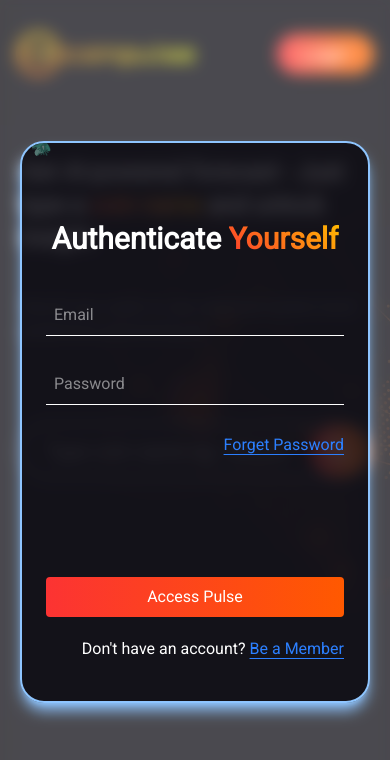
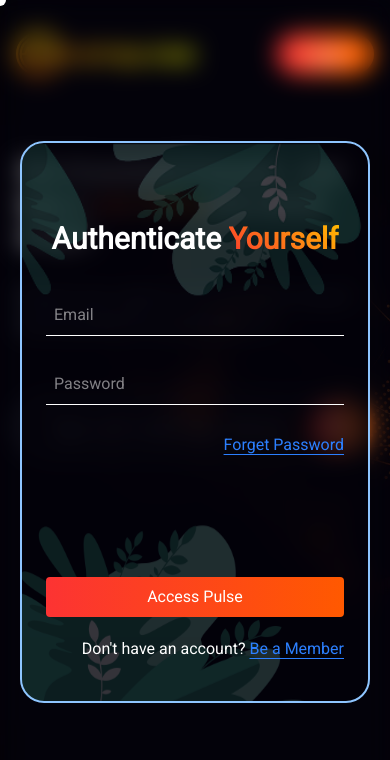
Before and after one commit to shamrozkhan0/coinpulse, a React (Vite) app in the folder frontend/: page / in a window 390 px wide. Both pictures are taken after a click on the button "Login". Shown: the top 760 px of the page. Built offline with nearby package versions, Linux system fonts and the light colour scheme.

Commit message:
Workign on the website smoothness aniamtions with framer

```diff
--- a/frontend/package.json
+++ b/frontend/package.json
@@ -23,7 +23,8 @@
     "react": "^19.1.0",
     "react-dom": "^19.1.0",
     "react-router-dom": "^6.30.1",
-    "react-typed": "^2.0.12"
+    "react-typed": "^2.0.12",
+    "swiper": "^11.2.10"
   },
   "devDependencies": {
     "@eslint/js": "^9.25.0",
--- a/frontend/src/App.jsx
+++ b/frontend/src/App.jsx
@@ -1,4 +1,4 @@
-import { useEffect, useState, } from "react";
+import { useEffect, useRef, useState, } from "react";
 import { ThemeProvider } from "./context/context";
 import "./App.css";
 
@@ -6,6 +6,7 @@ import "./App.css";
 import Loader from "./Components/Loader";
 import ComponentsWrapper from "./Components/ComponentsWrapper";
 import MouseBall from './Features/MouseBall';
+import CustomCursor from "./Features/CustomCursor";
 
 
 function App() {
@@ -42,6 +43,7 @@ function App() {
 
   return (
     <ThemeProvider>
+      <CustomCursor  />
       {showContent ? <ComponentsWrapper /> : <Loader DOMLoaded={isloaded} />}
     </ThemeProvider>
   );
--- a/frontend/src/Components/AuthenticationModal.jsx
+++ b/frontend/src/Components/AuthenticationModal.jsx
@@ -13,41 +13,47 @@ import plantImage from "../assets/images/plant.png";
 import singlePlantImage from "../assets/images/plant1.svg";
 
 
-const AuthenticationModal = ({ isVisible, onClose}) => {
+const AuthenticationModal = ({ isVisible, onClose }) => {
   const [login, setLogin] = useState(true);
-  const isDark = useContext(ThemeContext);
+  // const isDark = useContext(ThemeContext);
   const isMobile = useContext(MobileSizeContext);
 
 
   return (
     <>
-      <div
+      <motion.div
         onClick={onClose}
-      className={`w-full h-full absolute top-0 left-0 bg-[#ffffff48]  transition-all ease-in-out duration-400 flex items-center justify-center px-5
-        ${isVisible
-          ? "backdrop-blur-sm opacity-100 z-[99999] pointer-events-auto"
-          : "backdrop-blur-none opacity-0 z-[-2] pointer-events-none"
+        initial={{ opacity: 0, zIndex: -2 }}
+        animate={
+          isVisible
+            ? { opacity: 1, zIndex: 999 }
+            : { opacity: 0, zIndex: -2 }
         }
+        transition={{ ease: "easeInOut", duration: 0.3 }}
+        className={`
+    w-full h-full absolute top-0 left-0 flex items-center justify-center px-5
+    ${isVisible ? "backdrop-blur-md pointer-events-auto" : "backdrop-blur-none pointer-events-none"}
   `}
       >
+
         <motion.div
           initial={{ y: 100, opacity: 0, scale: 0.9 }}
           animate={isVisible ? { y: 0, opacity: 1, scale: 1 } : { y: 100, opacity: 0, scale: 0.9 }}
-        transition={{ ease: "easeInOut", duration: 0.3 }}
+          transition={{ ease: "easeInOut", duration: 0.2 }}
           role="dialog"
           aria-modal="true"
           aria-labelledby="Authenticate Yourself"
           onClick={(e) => e.stopPropagation()}
-        className={`rounded-3xl overflow-hidden w-full max-w-[800px] h-full max-h-[562px] bg-cover bg-center bg-[] bg-[#03020ac4] border-2 border-blue-300 shadow-lg shadow-blue-300`}
+          className={`rounded-3xl overflow-hidden w-full max-w-[800px] h-full max-h-[562px] bg-cover bg-center bg-[] bg-[#03020ac4] border-2 border-blue-300 `}
         >
           <div className="relative grid grid-cols-12 h-full w-full">
             <div
-            className={`col-span-0 sm:col-span-5  relative  flex items-center justify-between`}
+              className={`col-span-0 sm:col-span-5 ${isMobile ? '' : 'relative'} flex items-center justify-between`}
             >
               <img
                 src={plantImage}
                 alt="coinpulse - login and signup page decorations"
-              className={`absolute top-0 left-0 w-full opacity-50 `}
+                className={`absolute top-0 right-0 w-full  ${isMobile ? "opacity-20" : "opacity-50"}`}
               />
 
               {!isMobile && (
@@ -67,7 +73,7 @@ const AuthenticationModal = ({ isVisible, onClose}) => {
               <img
                 src={singlePlantImage}
                 alt="coinpulse - login and signup page decorations"
-              className={`rotate-180 absolute -bottom-10 -left-10 w-full opacity-40`}
+                className={`rotate-180 absolute -bottom-10 -left-10 w-full ${isMobile ? "opacity-20" : "opacity-50"}`}
               />
             </div>
 
@@ -80,7 +86,7 @@ const AuthenticationModal = ({ isVisible, onClose}) => {
             </div>
           </div>
         </motion.div>
-    </div>
+      </motion.div>
     </>
 
   );
--- a/frontend/src/Components/Banner.jsx
+++ b/frontend/src/Components/Banner.jsx
@@ -2,6 +2,40 @@ import React, { useRef } from 'react'
 
 import { faMagnifyingGlass } from '@fortawesome/free-solid-svg-icons'
 import { FontAwesomeIcon } from '@fortawesome/react-fontawesome'
+
+import { Swiper, SwiperSlide } from 'swiper/react';
+
+    const coinsData = [
+        {
+            "_id": "6863aeba880e10760331a63d",
+            "symbol": "bybit-staked-sol",
+            "name": "bbsol",
+            "image": "https://coin-images.coingecko.com/coins/images/40095/large/400x400.png?1725628094",
+            "priceChange": -1.1561,
+            "__v": 0
+        },
+        {
+            "_id": "6863aeba880e10760331a63e",
+            "symbol": "zksync",
+            "name": "zk",
+            "image": "https://coin-images.coingecko.com/coins/images/38043/large/ZKTokenBlack.png?1718614502",
+            "priceChange": -4.59816,
+            "__v": 0
+        },
+]
+
+function test(data){
+  let num = 0
+  for (const coin of data) {
+    // console.log(coin)
+    console.log(num += 1 , coin.image)
+  }
+
+}
+
+test(coinsData)
+
+// console.log(coinsData[0].name)
 
 const SearchBar = () => {
   const inputRef = useRef(null)
@@ -17,17 +51,36 @@ const SearchBar = () => {
   )
 }
 
+// const CryptoCoins = (data) => {
+//   // console.log(props.name)
+//   console.log(data.map((coin)=> console.log(coin)))
+//   return (
+//     // <div className="">
+//     //   {
+
+//     //   }
+//     // </div>
+//   )
+// }
+
+
 const Banner = () => {
   return (
     <section className=''>
-     <div className='container mx-auto flex flex-col items-center justify-center px-3 sm:px-10 xl:px-50 py-20 gap-20 '>
-       <div className="flex flex-col gap-10">
-        <h1 className='text-white text-2xl md:text-4xl lg:text-5xl font-roboto font-semibold text-start leading-snug '>Get AI-powered forecast - Just type a <span className='text-gradient'>coin name</span> and unlock insight</h1>
-        <p className='text-gray-500 font-roboto text-md xl:text-2xl text-start w-full'>Search any crypto to see real-time market trend predictions powered by AI.</p>
+      <div className='container mx-auto flex flex-col items-center justify-center px-3 sm:px-10 xl:px-50 py-20  gap-15 sm:gap-20 '>
+        <div className="flex flex-col gap-7 sm:gap-10">
+          <h1 className='text-white text-2xl xs:text-3xl md:text-4xl lg:text-5xl font-roboto font-semibold text-start leading-snug '>Get AI-powered forecast - Just type a <span className='text-gradient'>coin name</span> and unlock insight</h1>
+          <p className='text-gray-500 font-roboto text-lg xl:text-2xl text-start w-full'>Search any crypto to see real-time market trend predictions powered by AI.</p>
+        </div>
+
+        <SearchBar />
+
+        <Swiper>
+          {/* <SwiperSlide><CryptoCoins props={coinsData} /></SwiperSlide> */}
+        </Swiper>
+
+
       </div>
-
-      <SearchBar />
-     </div>
     </section>
   )
 }
--- a/frontend/src/Components/ComponentsWrapper.jsx
+++ b/frontend/src/Components/ComponentsWrapper.jsx
@@ -26,11 +26,11 @@ const ComponentsWrapper = () => {
     return (
         <div
             style={{ backgroundImage: `url(${bgImage})`, backgroundSize: 'cover' }}
-            className={`relative h-screen w-screen transition-opacity ease-in-out duration-800 overflow-hidden px-2
+            className={`relative h-screen w-screen transition-opacity ease-in-out  duration-800 overflow-hidden px-2
            ${render ? "opacity-100" : "opacity-0"}`}
         >
-            {!isTabletSize ? <MouseBall stickyElement={stickyElement} /> : null}
-            <div className="z-[100]">
+            {/* {!isTabletSize ? <MouseBall stickyElement={stickyElement} /> : null} */}
+            <div className="">
                 <Navbar ref={stickyElement} />
                 <Banner />
             </div>
--- a/frontend/src/Components/Loader.jsx
+++ b/frontend/src/Components/Loader.jsx
@@ -63,7 +63,6 @@ const Loader = ({ DOMLoaded }) => {
           >
             Status: developing
           </motion.p>
-
           {/* <DarkThemeButton animation={true} /> */}
         </div>
       </div>
--- /dev/null
+++ b/frontend/src/Features/CustomCursor.jsx
@@ -0,0 +1,26 @@
+import React, { useEffect, useRef } from 'react'
+
+const CustomCursor = () => {
+  const cursor = useRef(null)
+
+    useEffect(()=>{
+        const move = (e) => {
+            cursor.current.style.top = `${e.clientY}px`;
+           cursor.current.style.left = `${e.clientX}px`;
+        }
+        window.addEventListener('mousemove', move);
+
+        return ()=> window.removeEventListener("mousemove", move)
+    },[])
+
+
+  return (
+    <div
+     ref={cursor}
+     className='custom-cursor z-[9999999]'>
+
+    </div>
+  )
+}
+
+export default CustomCursor
--- a/frontend/src/Features/MouseBall.jsx
+++ b/frontend/src/Features/MouseBall.jsx
@@ -7,7 +7,7 @@ const CursorFollower = ({ stickyElement }) => {
   const cursorSize = isHovered ? 100 : 50;
 
   const handleMousePosition = (e) => {
-    mouseX.set(e.clientX - cursorSize / 2);
+    mouseX.set(e.clientX - cursorSize / 2 );
     mouseY.set(e.clientY - cursorSize / 2);
   };
 
@@ -46,7 +46,7 @@ const CursorFollower = ({ stickyElement }) => {
   return (
     <motion.div
       animate={{ width: cursorSize, height: cursorSize }}
-      className=" bg-gradient rounded-full absolute top-0 left-0 z-[-10] pointer-events-none shadow-2xl shadow-amber-600"
+      className=" bg-gradient rounded-full absolute top-0 left-0 z-[-1] pointer-events-none shadow-2xl shadow-amber-600"
       style={{ x: smoothX, y: smoothY, width: cursorSize, height: cursorSize }}
     />
   );
--- a/frontend/src/index.css
+++ b/frontend/src/index.css
@@ -20,6 +20,7 @@
 
 body{
   background-color: #03020A;
+  /* cursor: none; */
 }
 
 .text-gradient {
@@ -41,6 +42,25 @@ body{
   letter-spacing: 3px;
 }
 
+/* CustomCursor.css */
+body {
+  cursor: none;
+}
+
+.custom-cursor {
+  position: fixed;
+  top: 0;
+  left: 0;
+  width: 12px;
+  height: 12px;
+  background: white;
+  border-radius: 50%;
+  pointer-events: none; /* 👈 must be here */
+  z-index: 99999;
+  transform: translate(-50%, -50%);
+}
+
+
 @media screen and (max-width: 640px) {
   .ls-1{
     letter-spacing: 2px;
```
Also changed, not shown: 1 other file (tests, documents, lock files or other folders). Lines whose indentation alone changed are shown as unchanged.
